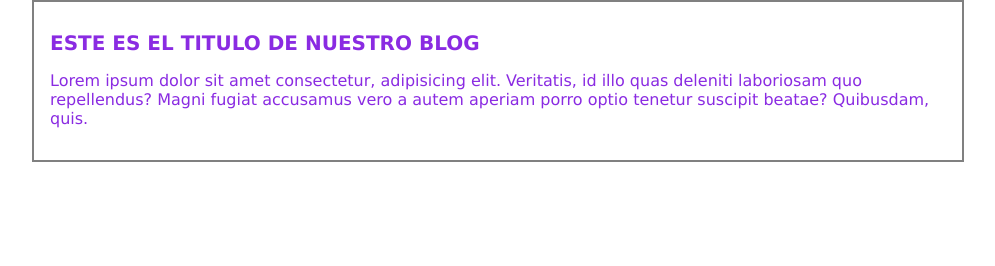
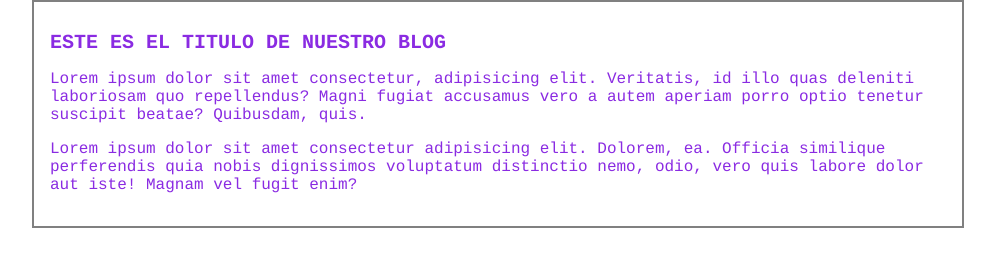
Before and after one commit to WilliamAlfaro/hyperblog, a plain HTML site: page index.html in a window 1280 px wide. Shown: the whole page, without its empty margins (142-1137 px from the left). Drawn offline with Linux system fonts and the light colour scheme.

```diff
--- a/css/estilos.css
+++ b/css/estilos.css
@@ -1,7 +1,7 @@
 body{
     color: blueviolet;
     text-align: center;
-    font-family: Verdana, Geneva, Tahoma, sans-serif;
+    font-family: Courier, Geneva, Tahoma, sans-serif;
     font-size: 16px;
     margin: 0;
     padding: 0;
--- a/index.html
+++ b/index.html
@@ -12,6 +12,9 @@
             <p>
                Lorem ipsum dolor sit amet consectetur, adipisicing elit. Veritatis, id illo quas deleniti laboriosam quo repellendus? Magni fugiat accusamus vero a autem aperiam porro optio tenetur suscipit beatae? Quibusdam, quis.
             </p>
+            <p>
+                Lorem ipsum dolor sit amet consectetur adipisicing elit. Dolorem, ea. Officia similique perferendis quia nobis dignissimos voluptatum distinctio nemo, odio, vero quis labore dolor aut iste! Magnam vel fugit enim?
+            </p>
         </div>
     </div>
 </body>
```
